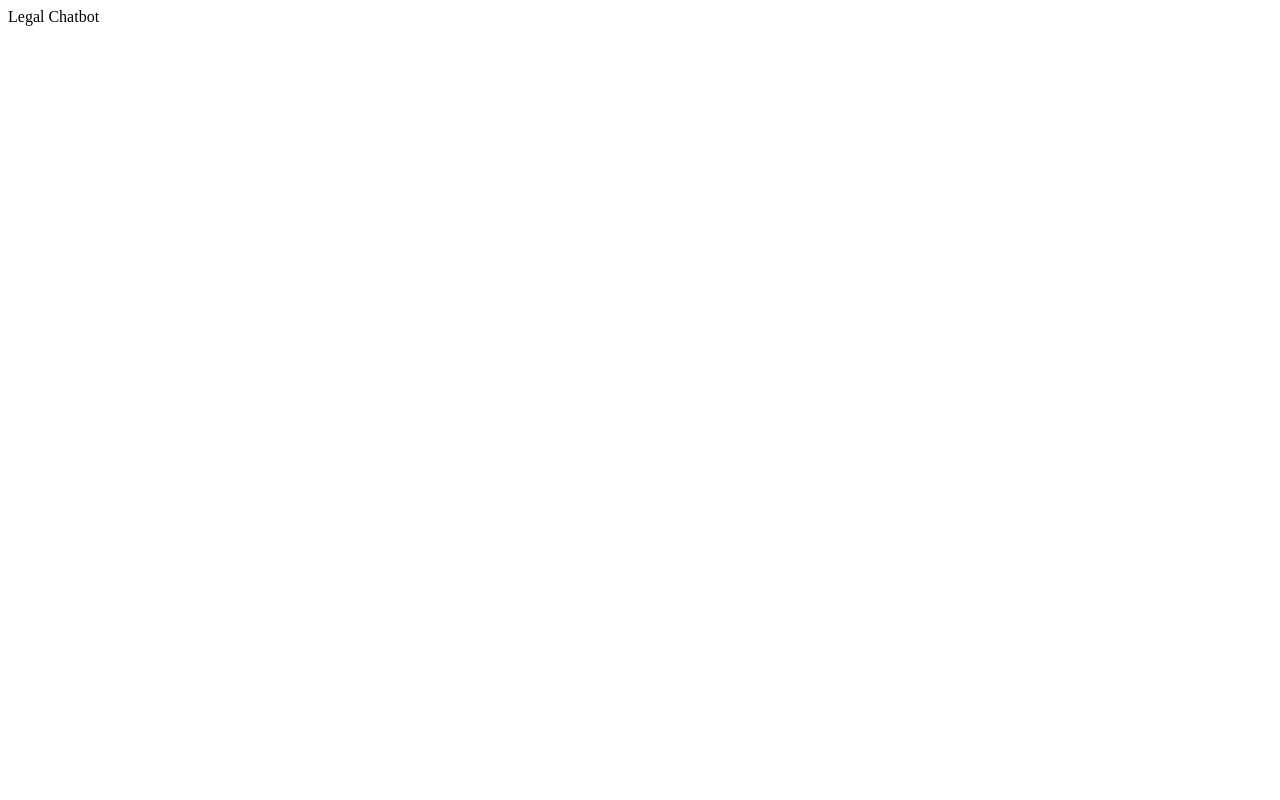
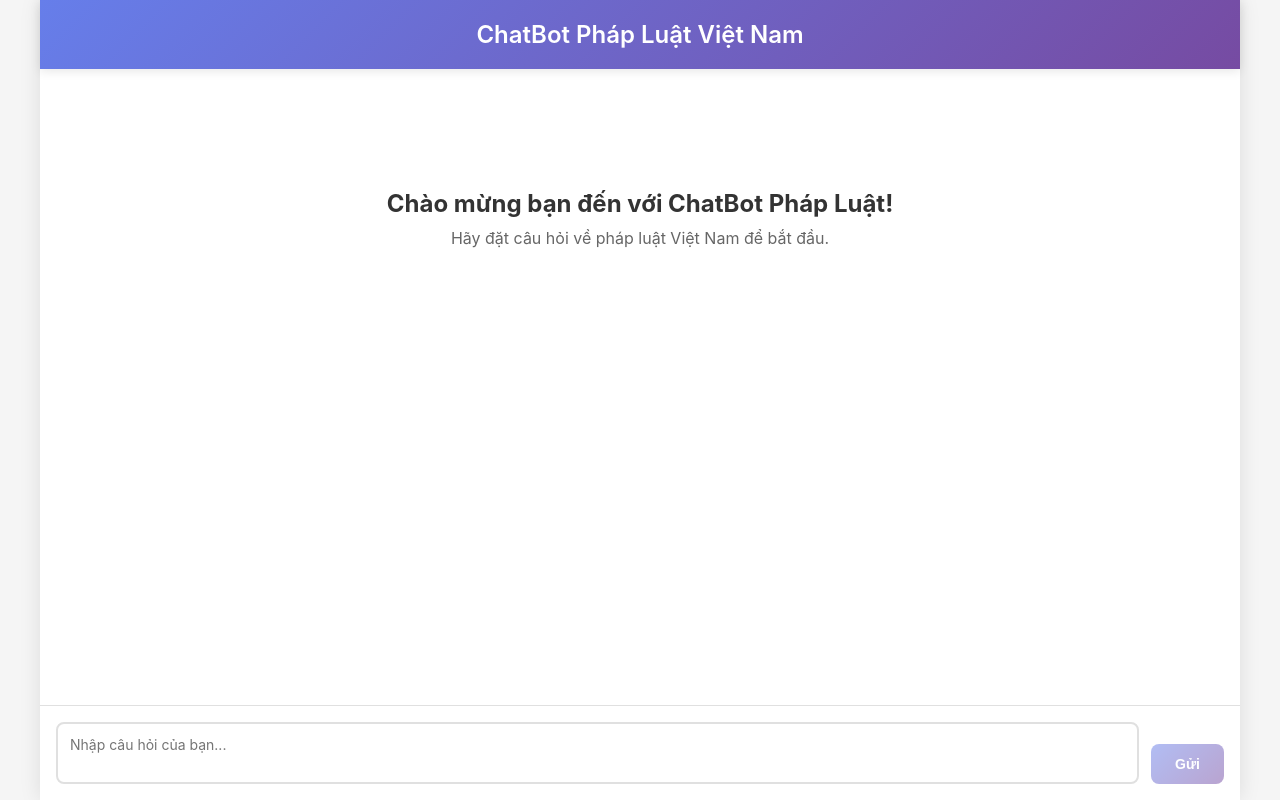
Before and after one commit to phhuy06/law-chatbot, a React (Vite) app in the folder frontend/: page / in a window 1280 px wide. Built offline with nearby package versions, Linux system fonts and the light colour scheme.

Commit message:
feat: implement frontend chat interface for week 1

```diff
--- /dev/null
+++ b/frontend/src/App.css
@@ -0,0 +1,239 @@
+* {
+  margin: 0;
+  padding: 0;
+  box-sizing: border-box;
+}
+
+body {
+  font-family: -apple-system, BlinkMacSystemFont, "Segoe UI", Roboto, "Helvetica Neue", Arial, sans-serif;
+  background-color: #f5f5f5;
+}
+
+.app {
+  display: flex;
+  flex-direction: column;
+  height: 100vh;
+  max-width: 1200px;
+  margin: 0 auto;
+  background-color: white;
+  box-shadow: 0 0 20px rgba(0, 0, 0, 0.1);
+}
+
+/* Header */
+.app-header {
+  background: linear-gradient(135deg, #667eea 0%, #764ba2 100%);
+  color: white;
+  padding: 20px;
+  text-align: center;
+  box-shadow: 0 2px 10px rgba(0, 0, 0, 0.1);
+}
+
+.app-header h1 {
+  font-size: 24px;
+  font-weight: 600;
+}
+
+/* Messages Container */
+.messages-container {
+  flex: 1;
+  overflow-y: auto;
+  padding: 20px;
+  display: flex;
+  flex-direction: column;
+  gap: 16px;
+}
+
+.welcome-message {
+  text-align: center;
+  color: #666;
+  margin-top: 100px;
+}
+
+.welcome-message h2 {
+  font-size: 24px;
+  margin-bottom: 10px;
+  color: #333;
+}
+
+.welcome-message p {
+  font-size: 16px;
+}
+
+/* Message Wrapper */
+.message-wrapper {
+  display: flex;
+  width: 100%;
+}
+
+.message-wrapper.user {
+  justify-content: flex-end;
+}
+
+.message-wrapper.assistant {
+  justify-content: flex-start;
+}
+
+/* Message Bubble */
+.message {
+  max-width: 70%;
+  padding: 12px 16px;
+  border-radius: 12px;
+  word-wrap: break-word;
+}
+
+.user-message {
+  background-color: #667eea;
+  color: white;
+  border-bottom-right-radius: 4px;
+}
+
+.assistant-message {
+  background-color: #f0f0f0;
+  color: #333;
+  border-bottom-left-radius: 4px;
+}
+
+.message-content {
+  line-height: 1.5;
+  white-space: pre-wrap;
+}
+
+/* Sources */
+.sources {
+  margin-top: 12px;
+  padding-top: 12px;
+  border-top: 1px solid rgba(0, 0, 0, 0.1);
+}
+
+.sources-title {
+  font-weight: 600;
+  margin-bottom: 8px;
+  font-size: 14px;
+}
+
+.sources-list {
+  list-style: none;
+  padding-left: 0;
+}
+
+.sources-list li {
+  margin-bottom: 6px;
+  font-size: 14px;
+}
+
+.sources-list li::before {
+  content: "• ";
+  color: #667eea;
+  font-weight: bold;
+  margin-right: 6px;
+}
+
+.sources-list a {
+  color: #667eea;
+  text-decoration: none;
+  transition: color 0.2s;
+}
+
+.sources-list a:hover {
+  color: #764ba2;
+  text-decoration: underline;
+}
+
+/* Footer */
+.app-footer {
+  border-top: 1px solid #e0e0e0;
+  padding: 16px;
+  background-color: white;
+}
+
+/* Chat Input */
+.chat-input-container {
+  display: flex;
+  gap: 12px;
+  align-items: flex-end;
+}
+
+.chat-input {
+  flex: 1;
+  padding: 12px;
+  border: 2px solid #e0e0e0;
+  border-radius: 8px;
+  font-size: 14px;
+  font-family: inherit;
+  resize: none;
+  transition: border-color 0.2s;
+}
+
+.chat-input:focus {
+  outline: none;
+  border-color: #667eea;
+}
+
+.chat-input:disabled {
+  background-color: #f5f5f5;
+  cursor: not-allowed;
+}
+
+.send-button {
+  padding: 12px 24px;
+  background: linear-gradient(135deg, #667eea 0%, #764ba2 100%);
+  color: white;
+  border: none;
+  border-radius: 8px;
+  font-size: 14px;
+  font-weight: 600;
+  cursor: pointer;
+  transition: transform 0.2s, opacity 0.2s;
+}
+
+.send-button:hover:not(:disabled) {
+  transform: translateY(-2px);
+  box-shadow: 0 4px 12px rgba(102, 126, 234, 0.4);
+}
+
+.send-button:active:not(:disabled) {
+  transform: translateY(0);
+}
+
+.send-button:disabled {
+  opacity: 0.5;
+  cursor: not-allowed;
+}
+
+/* Scrollbar Styling */
+.messages-container::-webkit-scrollbar {
+  width: 8px;
+}
+
+.messages-container::-webkit-scrollbar-track {
+  background: #f1f1f1;
+}
+
+.messages-container::-webkit-scrollbar-thumb {
+  background: #888;
+  border-radius: 4px;
+}
+
+.messages-container::-webkit-scrollbar-thumb:hover {
+  background: #555;
+}
+
+/* Responsive */
+@media (max-width: 768px) {
+  .message {
+    max-width: 85%;
+  }
+
+  .app-header h1 {
+    font-size: 20px;
+  }
+
+  .chat-input-container {
+    flex-direction: column;
+    align-items: stretch;
+  }
+
+  .send-button {
+    width: 100%;
+  }
+}
--- a/frontend/src/App.tsx
+++ b/frontend/src/App.tsx
@@ -1,3 +1,101 @@
+import { useState, useEffect, useRef } from "react";
+import ChatMessage from "./components/ChatMessage";
+import ChatInput from "./components/ChatInput";
+import { ChatMessage as ChatMessageType, ChatResponse } from "./types";
+import "./App.css";
+
+// Mock response cho tuan 1 (chua co backend)
+const mockResponse = async (question: string): Promise<ChatResponse> => {
+  // Gia lap delay 1 giay
+  await new Promise((r) => setTimeout(r, 1000));
+  return {
+    answer: `Đây là câu trả lời mẫu cho: "${question}". Theo quy định pháp luật Việt Nam, doanh nghiệp cần tuân thủ các quy định về đăng ký kinh doanh, thuế, và các nghĩa vụ pháp lý khác.`,
+    sources: [
+      {
+        title: "Luật Doanh nghiệp 2020",
+        url: "https://thuvienphapluat.vn/van-ban/Doanh-nghiep/Luat-Doanh-nghiep-2020-59-2020-QH14-427301.aspx",
+        doc_number: "59/2020/QH14",
+      },
+      {
+        title: "Bộ luật Dân sự 2015",
+        url: "https://thuvienphapluat.vn/van-ban/Quyen-dan-su/Bo-luat-Dan-su-2015-91-2015-QH13-296543.aspx",
+        doc_number: "91/2015/QH13",
+      },
+    ],
+  };
+};
+
 export default function App() {
-  return <div>Legal Chatbot</div>;
+  const [messages, setMessages] = useState<ChatMessageType[]>([]);
+  const [isLoading, setIsLoading] = useState(false);
+  const messagesEndRef = useRef<HTMLDivElement>(null);
+
+  // Auto-scroll xuong cuoi khi co message moi
+  useEffect(() => {
+    messagesEndRef.current?.scrollIntoView({ behavior: "smooth" });
+  }, [messages]);
+
+  const handleSend = async (question: string) => {
+    // Them message user vao list
+    const userMessage: ChatMessageType = {
+      id: Date.now().toString(),
+      role: "user",
+      content: question,
+      timestamp: new Date(),
+    };
+    setMessages((prev) => [...prev, userMessage]);
+    setIsLoading(true);
+
+    try {
+      // Goi mock API (tuan sau se thay bang API call that)
+      const response = await mockResponse(question);
+
+      // Them message assistant vao list
+      const assistantMessage: ChatMessageType = {
+        id: (Date.now() + 1).toString(),
+        role: "assistant",
+        content: response.answer,
+        sources: response.sources,
+        timestamp: new Date(),
+      };
+      setMessages((prev) => [...prev, assistantMessage]);
+    } catch (error) {
+      console.error("Error:", error);
+      // Hien thi loi neu co
+      const errorMessage: ChatMessageType = {
+        id: (Date.now() + 1).toString(),
+        role: "assistant",
+        content: "Xin lỗi, đã có lỗi xảy ra. Vui lòng thử lại.",
+        timestamp: new Date(),
+      };
+      setMessages((prev) => [...prev, errorMessage]);
+    } finally {
+      setIsLoading(false);
+    }
+  };
+
+  return (
+    <div className="app">
+      <header className="app-header">
+        <h1>ChatBot Pháp Luật Việt Nam</h1>
+      </header>
+
+      <div className="messages-container">
+        {messages.length === 0 && (
+          <div className="welcome-message">
+            <h2>Chào mừng bạn đến với ChatBot Pháp Luật!</h2>
+            <p>Hãy đặt câu hỏi về pháp luật Việt Nam để bắt đầu.</p>
+          </div>
+        )}
+        {messages.map((message) => (
+          <ChatMessage key={message.id} message={message} />
+        ))}
+        <div ref={messagesEndRef} />
+      </div>
+
+      <footer className="app-footer">
+        <ChatInput onSend={handleSend} disabled={isLoading} />
+      </footer>
+    </div>
+  );
 }
--- /dev/null
+++ b/frontend/src/components/ChatInput.tsx
@@ -0,0 +1,45 @@
+import { useState, KeyboardEvent } from "react";
+
+interface ChatInputProps {
+  onSend: (question: string) => void;
+  disabled: boolean;
+}
+
+export default function ChatInput({ onSend, disabled }: ChatInputProps) {
+  const [input, setInput] = useState("");
+
+  const handleSend = () => {
+    if (input.trim() && !disabled) {
+      onSend(input.trim());
+      setInput("");
+    }
+  };
+
+  const handleKeyPress = (e: KeyboardEvent<HTMLTextAreaElement>) => {
+    if (e.key === "Enter" && !e.shiftKey) {
+      e.preventDefault();
+      handleSend();
+    }
+  };
+
+  return (
+    <div className="chat-input-container">
+      <textarea
+        className="chat-input"
+        value={input}
+        onChange={(e) => setInput(e.target.value)}
+        onKeyPress={handleKeyPress}
+        placeholder={disabled ? "Đang trả lời..." : "Nhập câu hỏi của bạn..."}
+        disabled={disabled}
+        rows={2}
+      />
+      <button
+        className="send-button"
+        onClick={handleSend}
+        disabled={disabled || !input.trim()}
+      >
+        Gửi
+      </button>
+    </div>
+  );
+}
--- /dev/null
+++ b/frontend/src/components/ChatMessage.tsx
@@ -0,0 +1,32 @@
+import { ChatMessage as ChatMessageType } from "../types";
+
+interface ChatMessageProps {
+  message: ChatMessageType;
+}
+
+export default function ChatMessage({ message }: ChatMessageProps) {
+  const isUser = message.role === "user";
+
+  return (
+    <div className={`message-wrapper ${isUser ? "user" : "assistant"}`}>
+      <div className={`message ${isUser ? "user-message" : "assistant-message"}`}>
+        <div className="message-content">{message.content}</div>
+
+        {message.sources && message.sources.length > 0 && (
+          <div className="sources">
+            <div className="sources-title">Nguồn trích dẫn:</div>
+            <ul className="sources-list">
+              {message.sources.map((source, index) => (
+                <li key={index}>
+                  <a href={source.url} target="_blank" rel="noopener noreferrer">
+                    {source.title} ({source.doc_number})
+                  </a>
+                </li>
+              ))}
+            </ul>
+          </div>
+        )}
+      </div>
+    </div>
+  );
+}
--- /dev/null
+++ b/frontend/src/types/index.ts
@@ -0,0 +1,25 @@
+export interface Source {
+  title: string;       // "Luat Doanh nghiep 2020"
+  url: string;         // "https://thuvienphapluat.vn/..."
+  doc_number: string;
+}
+
+// 1 message trong khung chat
+export interface ChatMessage {
+  id: string;
+  role: "user" | "assistant";
+  content: string;
+  sources?: Source[];
+  timestamp: Date;
+}
+
+// Request gui len backend
+export interface ChatRequest {
+  question: string;
+}
+
+// Response tu backend
+export interface ChatResponse {
+  answer: string;
+  sources: Source[];
+}
```
Also changed, not shown: 1 other file (tests, documents, lock files or other folders).
